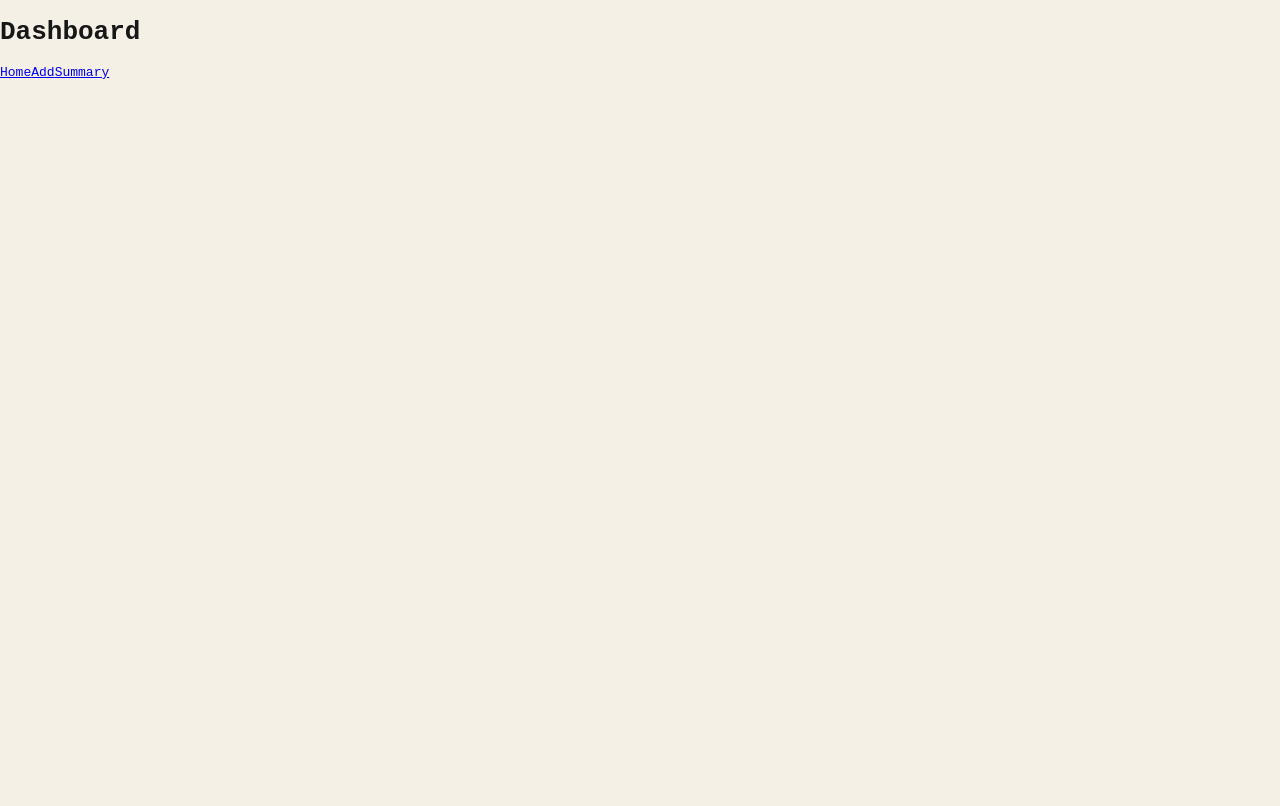
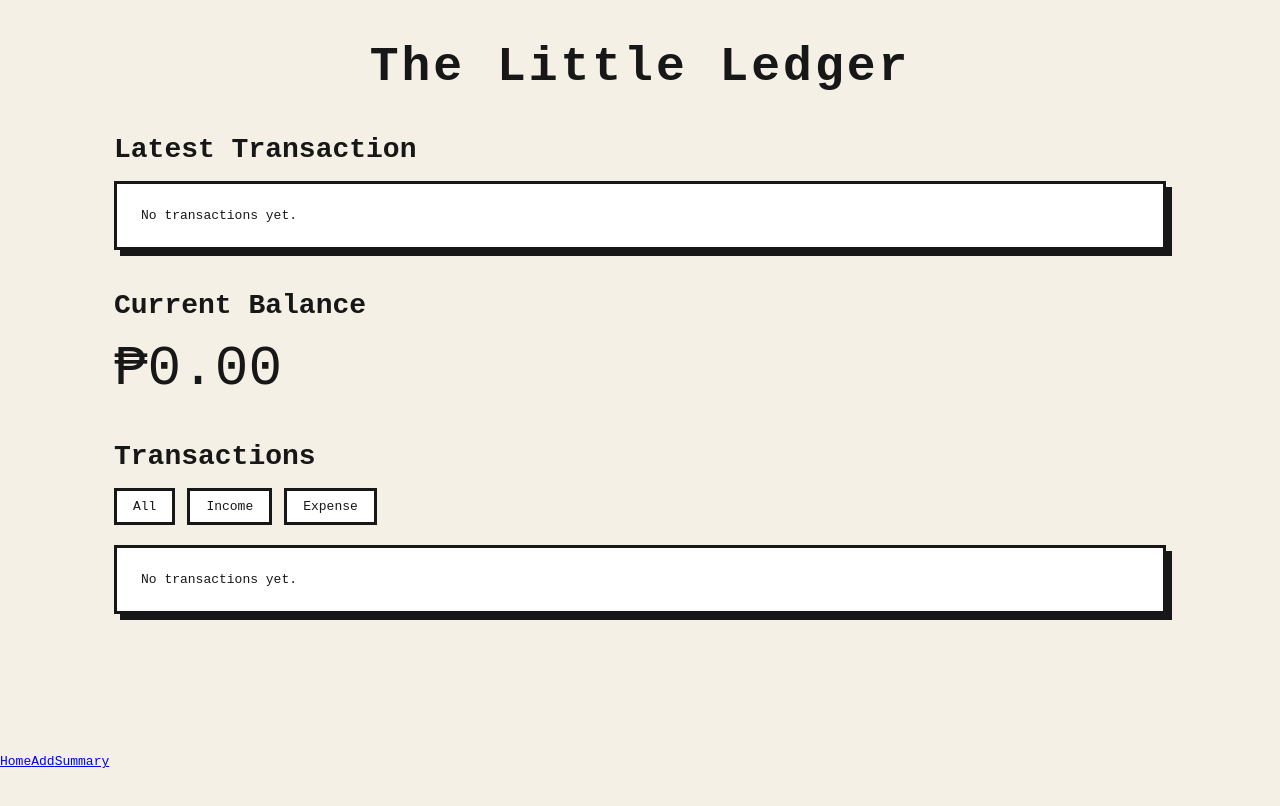
Before and after one commit to nae-rms/midterm-project-webdvt, a React (Vite) app: page / in a window 1280 px wide. Shown: the top 806 px of the page. Built offline with nearby package versions, Linux system fonts and the light colour scheme.

Commit message:
build dashboard structure

```diff
--- a/src/pages/Dashboard.jsx
+++ b/src/pages/Dashboard.jsx
@@ -1,5 +1,43 @@
+import "../styles/Dashboard.css";
+
 function Dashboard() {
-    return <h1>Dashboard</h1>;
+    return (
+      <div className="dashboard">
+        <header className="dashboard-header">
+          <h1>The Little Ledger</h1>
+        </header>
+
+        <section className="latest-transaction">
+          <h2>Latest Transaction</h2>
+
+          <div className="transaction-placeholder">
+            No transactions yet.
+          </div>
+        </section>
+
+        <section className="balance-section">
+          <h2>Current Balance</h2>
+
+          <p className="balance">
+            ₱0.00
+          </p>
+        </section>
+
+        <section className="transactions-section">
+          <h2>Transactions</h2>
+
+          <div className="filters">
+            <button>All</button>
+            <button>Income</button>
+            <button>Expense</button>
+          </div>
+
+          <div className="transaction-list">
+            <p>No transactions yet.</p>
+          </div>
+        </section>
+      </div>
+    );
   }
 
   export default Dashboard;
--- /dev/null
+++ b/src/styles/Dashboard.css
@@ -0,0 +1,68 @@
+.dashboard {
+    width: 100%;
+    max-width: 1100px;
+    margin: 0 auto;
+    padding: 40px 24px 100px;
+  }
+
+  .dashboard-header {
+    margin-bottom: 40px;
+    text-align: center;
+  }
+
+  .dashboard-header h1 {
+    margin: 0;
+    font-size: 48px;
+    letter-spacing: 3px;
+  }
+
+  .dashboard section {
+    margin-bottom: 40px;
+  }
+
+  .dashboard h2 {
+    margin-bottom: 16px;
+    font-size: 28px;
+  }
+
+  .transaction-placeholder,
+  .transaction-list {
+    padding: 24px;
+
+    background: var(--card);
+    border: 3px solid var(--border);
+
+    box-shadow: 6px 6px 0 var(--border);
+  }
+
+  .balance {
+    margin: 0;
+
+    font-size: 56px;
+  }
+
+  .filters {
+    display: flex;
+    gap: 12px;
+    margin-bottom: 20px;
+  }
+
+  .filters button {
+    padding: 8px 16px;
+
+    background: var(--card);
+    color: var(--text);
+
+    border: 3px solid var(--border);
+
+    cursor: pointer;
+  }
+
+  .filters button:hover {
+    transform: translate(-2px, -2px);
+    box-shadow: 4px 4px 0 var(--border);
+  }
+
+  .transaction-list p {
+    margin: 0;
+  }
```
Also changed, not shown: src/pages/AddTransaction.jsx (line endings or trailing spaces).
